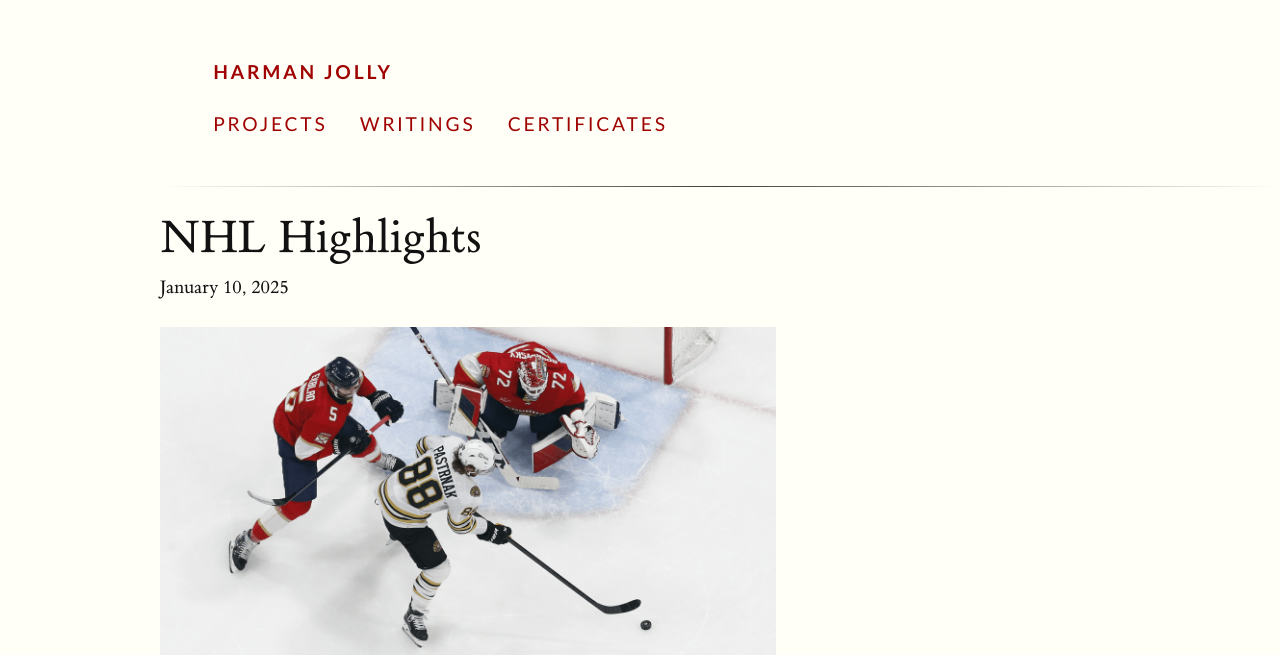
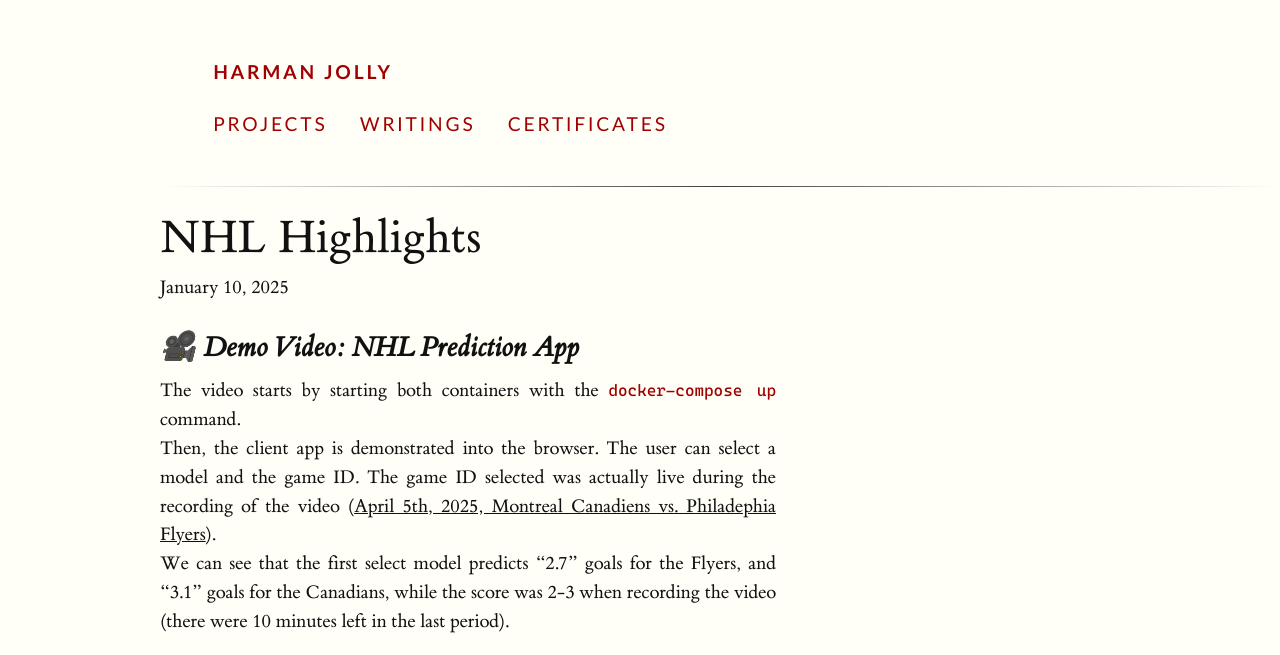
Before and after one commit to coderjolly/coderjolly.github.io, a Jekyll site: the page built from _posts/2025-01-10-NHL-highlights.md, in a window 1280 px wide and 1400 px high. Shown: the top 655 px of the window. Built offline with Jekyll 4.4.1, drawn with Linux system fonts in a browser that asks for light colours; a style sheet for code colours, icons or effects is not loaded; some of the changed text lies outside the part shown.

Commit message:
added video

```diff
--- a/_posts/2025-01-10-NHL-highlights.md
+++ b/_posts/2025-01-10-NHL-highlights.md
@@ -9,11 +9,25 @@ image_url: ""
 
 <style>body {text-align: justify}</style>
 
-<figure>
+<!-- <figure>
 <img src="/assets/img/NHL/NHLgame.png" width=700 style="display: block; margin: 0 auto">
-</figure>
+</figure> -->
+
+
+## 🎥 Demo Video: NHL Prediction App
+The video starts by starting both containers with the `docker-compose up` command.
+Then, the client app is demonstrated into the browser. The user can select a model and the game ID. The game ID selected was actually live during the recording of the video ([April 5th, 2025, Montreal Canadiens vs. Philadephia Flyers](https://www.nhl.com/gamecenter/mtl-vs-phi/2025/04/05/2024021217)).
+We can see that the first select model predicts "2.7" goals for the Flyers, and "3.1" goals for the Canadians, while the score was 2-3 when recording the video (there were 10 minutes left in the last period).
+
+<iframe src="https://drive.google.com/file/d/11Z9Dw3AwkNmQ5LknK-qlmpshpDs4FS_k/preview"
+        width="700" height="394"
+        allow="autoplay"
+        style="display: block; margin: 20px auto;">
+</iframe>
+
 
 ## Table of Contents
+- [🎥 Demo Video: NHL Prediction App](#-demo-video-nhl-prediction-app)
 - [Table of Contents](#table-of-contents)
 - [1. Data Acquisition and Visualisation](#1-data-acquisition-and-visualisation)
   - [1.1 Data Acquisition](#11-data-acquisition)
@@ -167,10 +180,3 @@ Goal rate by shot angle:
 <img src="/assets/img/NHL/Feature1_emptygoals_dist.png" alt="Empty goals by distance">
 
 <img src="/assets/img/NHL/Feature1_nonempty_distance.png" alt="Non Empty goals by distance">
-
-## 3 Application Demo using live NHL game
-The video starts by starting both containers with the `docker-compose up` command.
-Then, the client app is demonstrated into the browser. The user can select a model and the game ID. The game ID selected was actually live during the recording of the video ([January 13th, 2025, Calgary Flames vs. Chicago Blackhawks](https://www.nhl.com/gamecenter/cgy-vs-chi/2025/01/13/2024020690/boxscore)).
-We can see that the first select model predicts "0.4" goals for the Flames, and "0.6" goals for the Blackhawks, while the score was 1-1 when recording the video (there was 13 minutes left in the first period).
-
-<iframe width="620" height="315" src="https://youtube.com/embed/GKGzfGlOhJI" frameborder="0" allowfullscreen></iframe>
```
Also changed, not shown: other parts of _posts/2025-01-10-NHL-highlights.md (+0 -1 lines), _posts/2024-09-17-NHL-milestone1.md (+1 -1 lines), _posts/2025-01-09-NHL-milestone3.md (+2 -4 lines), assets/img/NHL/milestone1/DataAcq_find_game_ids.png (renamed from assets/img/NHL/DataAcq_find_game_ids.png), 1 other file.
